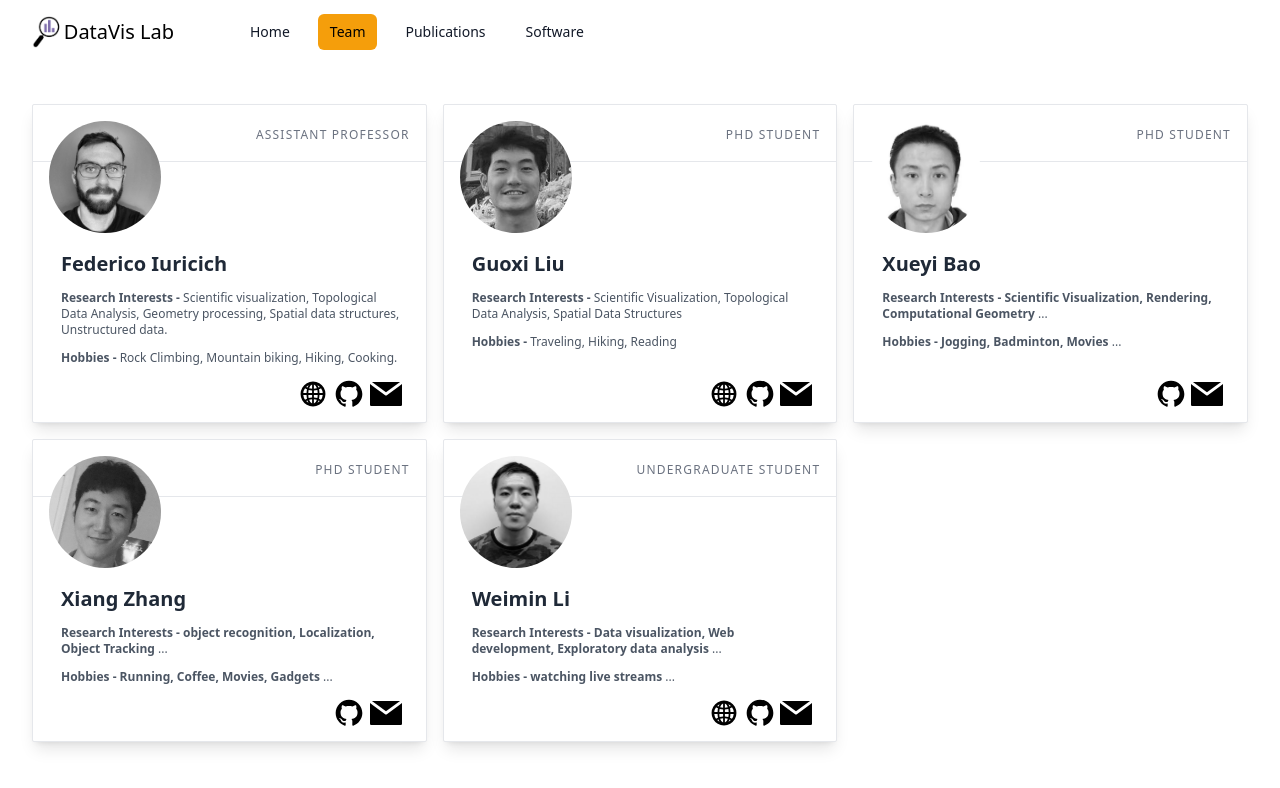
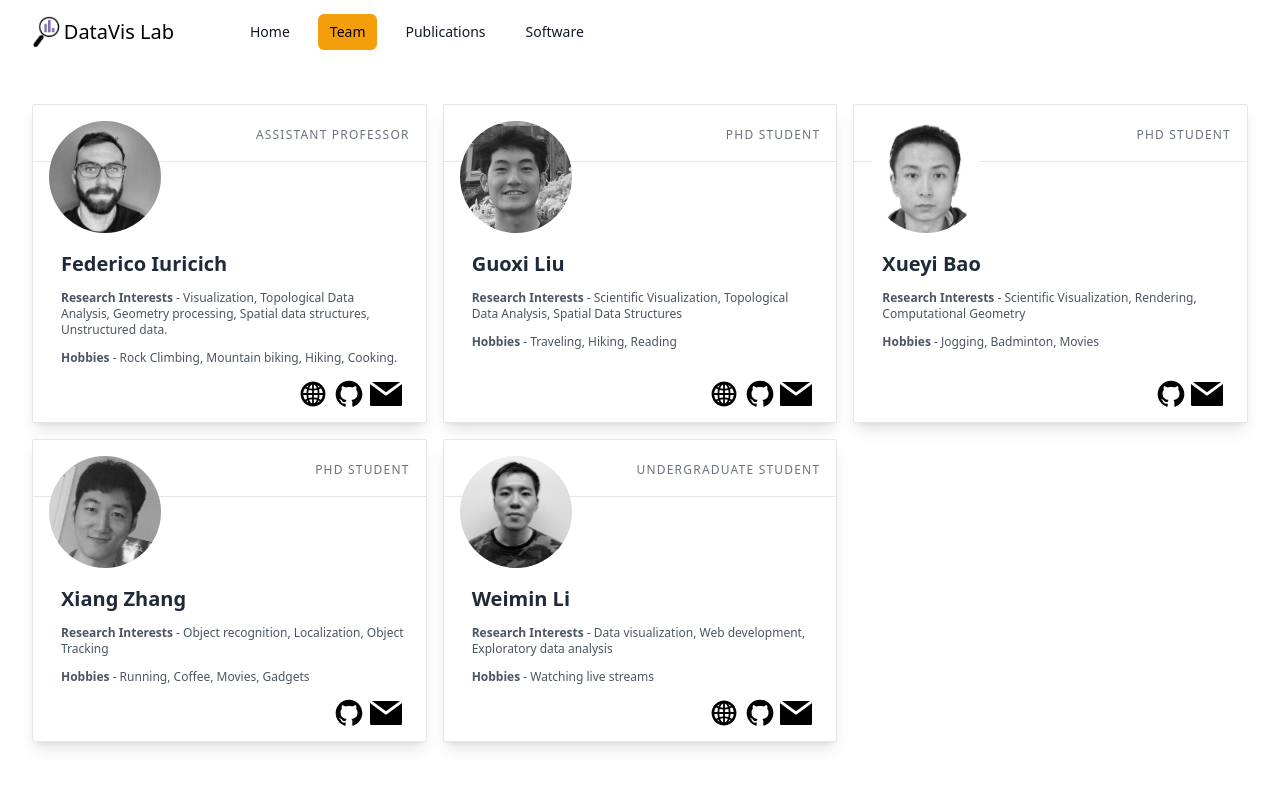
Before and after one commit to DaVisLab/DaVisLab.github.io, a website: page team.html in a window 1280 px wide. Drawn offline with Linux system fonts and the light colour scheme.

Commit message:
Minor edits

```diff
--- a/team.html
+++ b/team.html
@@ -48,12 +48,12 @@
 
           </p>
           <p class="text-gray-600 text-xs pl-2 m-3">
-            <span class="font-bold">Research Interests - </span>
-            Scientific visualization, Topological Data Analysis, Geometry processing, Spatial data structures, Unstructured data.
+            <span class="font-bold">Research Interests </span>
+            - Visualization, Topological Data Analysis, Geometry processing, Spatial data structures, Unstructured data.
           </p>
           <p class="text-gray-600 text-xs pl-2 mx-3 mb-10">
-            <span class="font-bold">Hobbies - </span>
-            Rock Climbing, Mountain biking, Hiking, Cooking.
+            <span class="font-bold">Hobbies </span>
+            - Rock Climbing, Mountain biking, Hiking, Cooking.
           </p>
         </div>
 
@@ -79,12 +79,12 @@
 
           </p>
           <p class="text-gray-600 text-xs pl-2 m-3">
-            <span class="font-bold">Research Interests - </span>
-            Scientific Visualization, Topological Data Analysis, Spatial Data Structures
+            <span class="font-bold">Research Interests </span>
+            - Scientific Visualization, Topological Data Analysis, Spatial Data Structures
           </p>
           <p class="text-gray-600 text-xs pl-2 mx-3 mb-10">
-            <span class="font-bold">Hobbies - </span>
-            Traveling, Hiking, Reading
+            <span class="font-bold">Hobbies </span>
+            - Traveling, Hiking, Reading
           </p>
         </div>
 
@@ -111,12 +111,12 @@
 
           </p>
           <p class="text-gray-600 text-xs pl-2 m-3">
-            <span class="font-bold">Research Interests - Scientific Visualization, Rendering, Computational Geometry</span>
-            ...
+            <span class="font-bold">Research Interests </span>
+            - Scientific Visualization, Rendering, Computational Geometry
           </p>
           <p class="text-gray-600 text-xs pl-2 mx-3 mb-10">
-            <span class="font-bold">Hobbies - Jogging, Badminton, Movies</span>
-            ...
+            <span class="font-bold">Hobbies </span>
+            - Jogging, Badminton, Movies
           </p>
         </div>
 
@@ -143,12 +143,12 @@
 
           </p>
           <p class="text-gray-600 text-xs pl-2 m-3">
-            <span class="font-bold">Research Interests - object recognition, Localization, Object Tracking</span>
-            ...
+            <span class="font-bold">Research Interests </span>
+            - Object recognition, Localization, Object Tracking
           </p>
           <p class="text-gray-600 text-xs pl-2 mx-3 mb-10">
-            <span class="font-bold">Hobbies - Running, Coffee, Movies, Gadgets</span>
-            ...
+            <span class="font-bold">Hobbies </span>
+            - Running, Coffee, Movies, Gadgets
           </p>
         </div>
 
@@ -174,12 +174,12 @@
 
           </p>
           <p class="text-gray-600 text-xs pl-2 m-3">
-            <span class="font-bold">Research Interests - Data visualization, Web development, Exploratory data analysis</span>
-            ...
+            <span class="font-bold">Research Interests </span>
+            - Data visualization, Web development, Exploratory data analysis
           </p>
           <p class="text-gray-600 text-xs pl-2 mx-3 mb-10">
-            <span class="font-bold">Hobbies - watching live streams</span>
-            ...
+            <span class="font-bold">Hobbies </span>
+            - Watching live streams
           </p>
         </div>
 
```
